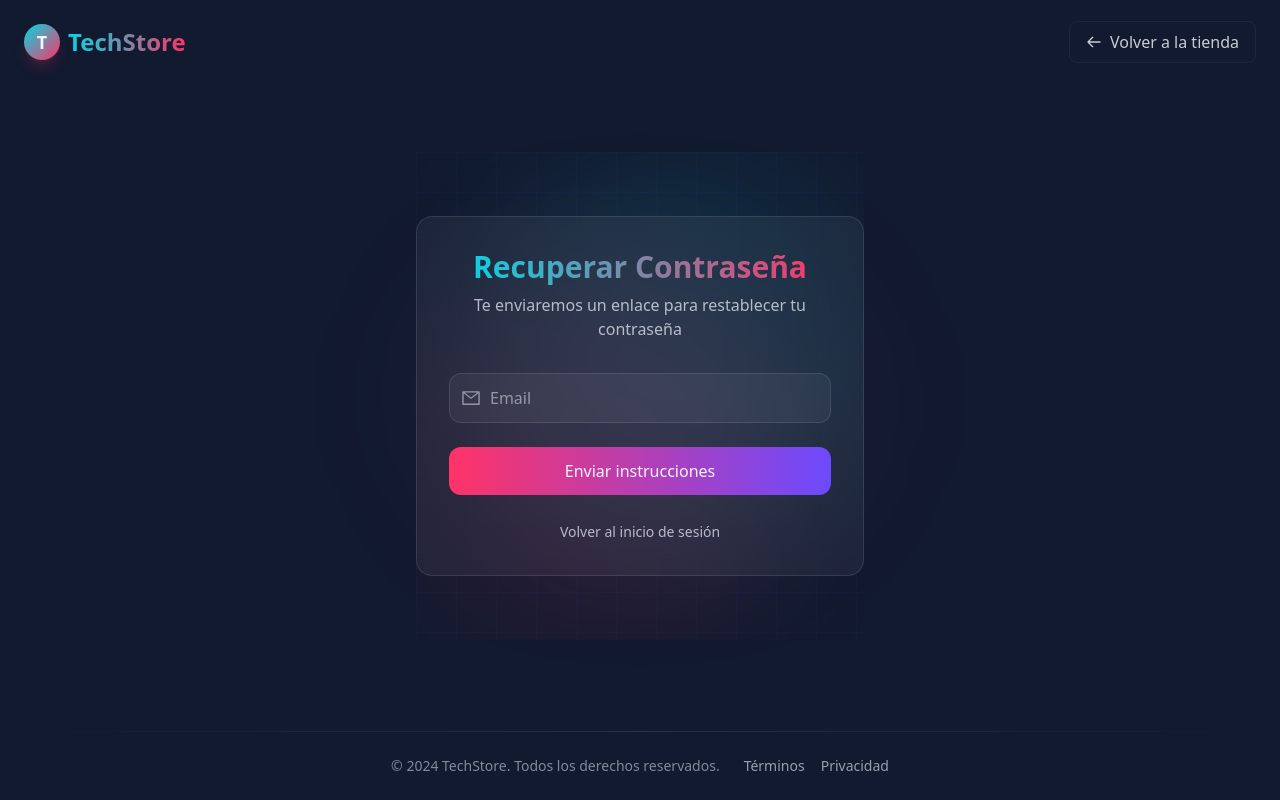
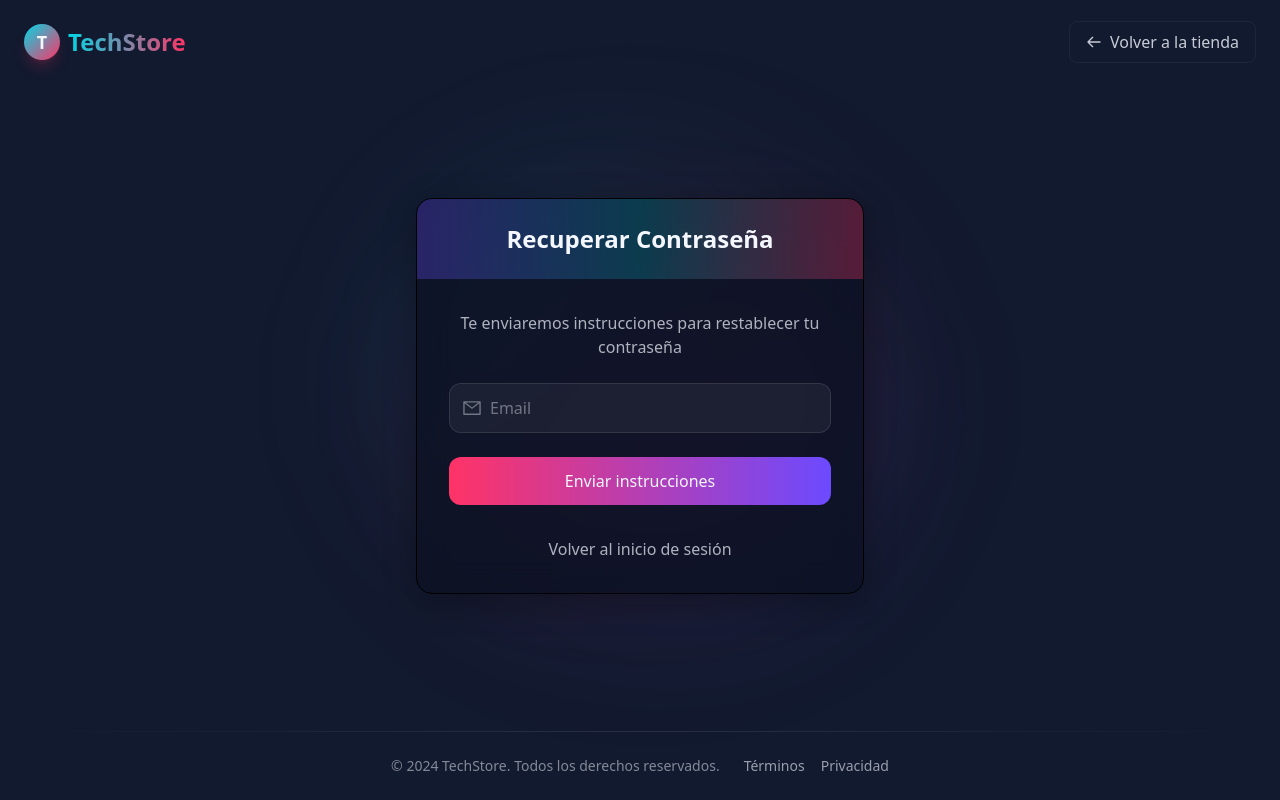
Before and after one commit to sandovaldavid/byte-shop-ecommerce, a Next.js app: page /auth/reset-password in a window 1280 px wide. Built offline with nearby package versions, Linux system fonts and the light colour scheme; no server answers.

Commit message:
💄 enhance ResetPassword page with email validation, loading state, and improved animations for better user experience

```diff
--- a/src/app/auth/reset-password/page.js
+++ b/src/app/auth/reset-password/page.js
@@ -1,59 +1,212 @@
 'use client';
 import React, { useState } from 'react';
-import { AiOutlineMail } from 'react-icons/ai';
+import Link from 'next/link';
+import {
+	AiOutlineMail,
+	AiOutlineLoading3Quarters,
+	AiOutlineCheckCircle,
+	AiOutlineInfoCircle,
+} from 'react-icons/ai';
+import { motion, AnimatePresence } from 'framer-motion';
 
 function ResetPasswordPage() {
 	const [email, setEmail] = useState('');
+	const [isLoading, setIsLoading] = useState(false);
+	const [status, setStatus] = useState({ type: null, message: '' });
+	const [isEmailValid, setIsEmailValid] = useState(true);
 
-	const handleSubmit = (e) => {
+	const validateEmail = (email) => {
+		const re = /^[^\s@]+@[^\s@]+\.[^\s@]+$/;
+		return re.test(email);
+	};
+
+	const handleSubmit = async (e) => {
 		e.preventDefault();
+
+		if (!email) {
+			setIsEmailValid(false);
+			setStatus({
+				type: 'error',
+				message: 'Por favor, ingresa tu dirección de email',
+			});
+			return;
+		}
+
+		if (!validateEmail(email)) {
+			setIsEmailValid(false);
+			setStatus({
+				type: 'error',
+				message: 'Por favor, ingresa una dirección de email válida',
+			});
+			return;
+		}
+
+		setIsEmailValid(true);
+		setIsLoading(true);
+		setStatus({ type: null, message: '' });
+
+		// Simulación de solicitud de recuperación de contraseña
+		setTimeout(() => {
+			setIsLoading(false);
+			setStatus({
+				type: 'success',
+				message: 'Hemos enviado un enlace de recuperación a tu email',
+			});
+		}, 1500);
+	};
+
+	const handleEmailChange = (e) => {
+		setEmail(e.target.value);
+		if (status.type === 'error') {
+			setStatus({ type: null, message: '' });
+		}
 	};
 
 	return (
-		<div className='min-h-80 bg-dark flex items-center justify-center relative overflow-hidden py-16'>
-			{/* Efectos de fondo */}
-			<div className='absolute inset-0 bg-[linear-gradient(rgba(45,58,254,0.05)_1px,transparent_1px),linear-gradient(90deg,rgba(45,58,254,0.05)_1px,transparent_1px)] bg-[size:40px_40px]'></div>
-			<div className='absolute top-0 right-0 w-96 h-96 bg-secondary/10 rounded-full filter blur-3xl'></div>
-			<div className='absolute bottom-0 left-0 w-96 h-96 bg-accent1/10 rounded-full filter blur-3xl'></div>
+		<div className='w-full flex items-center justify-center px-4 py-8 sm:py-12'>
+			{/* Contenedor principal con animaciones */}
+			<motion.div
+				initial={{ opacity: 0, y: 20 }}
+				animate={{ opacity: 1, y: 0 }}
+				transition={{ duration: 0.5 }}
+				className='w-full max-w-md relative'>
+				{/* Efectos decorativos */}
+				<div className='absolute -z-10 top-1/2 left-1/2 -translate-x-1/2 -translate-y-1/2 w-[120%] h-[120%] bg-gradient-to-br from-secondary/10 via-accent1/5 to-accent2/10 rounded-full blur-3xl'></div>
 
-			{/* Contenedor del formulario */}
-			<div className='relative w-full max-w-md p-8 rounded-2xl bg-white/5 backdrop-blur-xl border border-white/10'>
-				<div className='text-center mb-8'>
-					<h1 className='text-3xl font-bold bg-gradient-to-r from-secondary to-accent1 bg-clip-text text-transparent'>
+				{/* Tarjeta del formulario */}
+				<motion.div
+					initial={{ opacity: 0, scale: 0.95 }}
+					animate={{ opacity: 1, scale: 1 }}
+					transition={{ delay: 0.1, duration: 0.4 }}
+					className='bg-glass-dark backdrop-blur-lg border border-glass-border-dark rounded-2xl shadow-glass-dark overflow-hidden'>
+					{/* Cabecera con gradiente animado */}
+					<motion.div
+						className='relative overflow-hidden h-16 sm:h-20 flex items-center justify-center'
+						initial={{ opacity: 0 }}
+						animate={{ opacity: 1 }}
+						transition={{ delay: 0.3, duration: 0.5 }}>
+						<div className='absolute inset-0 bg-gradient-to-r from-accent2/30 via-secondary/20 to-accent1/30'></div>
+						<motion.div
+							initial={{ y: 10, opacity: 0 }}
+							animate={{ y: 0, opacity: 1 }}
+							transition={{ delay: 0.4, duration: 0.3 }}
+							className='relative z-10'>
+							<h2 className='text-2xl font-bold text-light'>
 								Recuperar Contraseña
-					</h1>
-					<p className='text-light/70 mt-2'>
-						Te enviaremos un enlace para restablecer tu contraseña
-					</p>
-				</div>
+							</h2>
+						</motion.div>
+					</motion.div>
 
-				<form onSubmit={handleSubmit} className='space-y-6'>
-					<div className='relative'>
-						<AiOutlineMail className='absolute left-3 top-1/2 -translate-y-1/2 text-light/50 text-xl' />
+					{/* Contenido del formulario */}
+					<div className='p-6 sm:p-8'>
+						<motion.p
+							initial={{ opacity: 0 }}
+							animate={{ opacity: 1 }}
+							transition={{ delay: 0.5, duration: 0.4 }}
+							className='text-light/70 text-center mb-6'>
+							Te enviaremos instrucciones para restablecer tu
+							contraseña
+						</motion.p>
+
+						<form onSubmit={handleSubmit}>
+							<div className='space-y-6'>
+								{/* Campo de email con validación */}
+								<motion.div
+									className='relative'
+									initial={{ opacity: 0, y: 10 }}
+									animate={{ opacity: 1, y: 0 }}
+									transition={{ delay: 0.6, duration: 0.3 }}>
+									<div
+										className={`flex items-center relative focus-within:ring-1 focus-within:ring-secondary/50 rounded-xl transition-all duration-300 bg-white/5 ${!isEmailValid ? 'border-error/50' : 'border-white/10'} border`}>
+										<span className='absolute left-3 text-light/40 group-focus-within:text-secondary transition-colors duration-200'>
+											<AiOutlineMail className='text-xl' />
+										</span>
 										<input
 											type='email'
 											placeholder='Email'
 											value={email}
-							onChange={(e) => setEmail(e.target.value)}
-							className='w-full bg-white/5 border border-white/10 rounded-xl px-10 py-3 text-light focus:outline-none focus:border-secondary transition-colors placeholder:text-light/50'
+											onChange={handleEmailChange}
+											className='w-full bg-transparent py-3 px-10 text-light focus:outline-none transition-all duration-300 placeholder:text-light/40'
+											aria-label='Email'
 										/>
 									</div>
 
+									{/* Mensaje de validación */}
+									<AnimatePresence>
+										{!isEmailValid && (
+											<motion.p
+												initial={{ opacity: 0, y: -5 }}
+												animate={{ opacity: 1, y: 0 }}
+												exit={{ opacity: 0 }}
+												className='text-xs text-error/90 mt-1.5 ml-2 flex items-center gap-1'>
+												<AiOutlineInfoCircle />
+												<span>
+													Ingresa un email válido
+												</span>
+											</motion.p>
+										)}
+									</AnimatePresence>
+								</motion.div>
+
+								{/* Botón de envío con estado de carga */}
+								<motion.div
+									initial={{ opacity: 0, y: 10 }}
+									animate={{ opacity: 1, y: 0 }}
+									transition={{ delay: 0.7, duration: 0.3 }}>
 									<button
 										type='submit'
-						className='w-full bg-gradient-to-r from-accent1 to-accent2 hover:from-accent2 hover:to-accent1 text-light py-3 rounded-xl transition-all duration-300 transform hover:scale-[1.02] hover:shadow-xl shadow-accent1/20'>
-						Enviar instrucciones
+										disabled={isLoading}
+										className='w-full bg-gradient-to-r from-accent1 to-accent2 hover:from-accent2 hover:to-accent1 text-light py-3 rounded-xl font-medium transition-all duration-300 transform hover:scale-[1.01] active:scale-[0.99] hover:shadow-lg shadow-accent1/20 disabled:opacity-70 disabled:cursor-not-allowed disabled:transform-none disabled:shadow-none flex items-center justify-center'>
+										{isLoading ? (
+											<span className='flex items-center justify-center gap-2'>
+												<AiOutlineLoading3Quarters className='animate-spin text-xl' />
+												Enviando...
+											</span>
+										) : (
+											'Enviar instrucciones'
+										)}
 									</button>
+								</motion.div>
+
+								{/* Mensajes de estado */}
+								<AnimatePresence>
+									{status.message && (
+										<motion.div
+											initial={{ opacity: 0, y: 5 }}
+											animate={{ opacity: 1, y: 0 }}
+											exit={{ opacity: 0, y: -5 }}
+											className={`rounded-lg p-3 text-sm flex items-center gap-2 ${
+												status.type === 'error'
+													? 'bg-error/10 border border-error/20 text-error'
+													: 'bg-success/10 border border-success/20 text-success'
+											}`}>
+											{status.type === 'success' ? (
+												<AiOutlineCheckCircle className='text-lg' />
+											) : (
+												<AiOutlineInfoCircle className='text-lg' />
+											)}
+											<span>{status.message}</span>
+										</motion.div>
+									)}
+								</AnimatePresence>
+							</div>
 						</form>
 
-				<div className='text-center mt-6'>
-					<a
+						{/* Enlace para volver */}
+						<motion.div
+							className='mt-8 text-center'
+							initial={{ opacity: 0 }}
+							animate={{ opacity: 1 }}
+							transition={{ delay: 0.8, duration: 0.4 }}>
+							<Link
 								href='/auth/login'
-						className='text-light/70 hover:text-secondary transition-colors text-sm'>
-						Volver al inicio de sesión
-					</a>
+								className='text-light/70 hover:text-secondary transition-colors underline-offset-4 hover:underline flex items-center justify-center gap-1.5'>
+								<span>Volver al inicio de sesión</span>
+							</Link>
+						</motion.div>
 					</div>
-			</div>
+				</motion.div>
+			</motion.div>
 		</div>
 	);
 }
```
Lines whose indentation alone changed are shown as unchanged.
